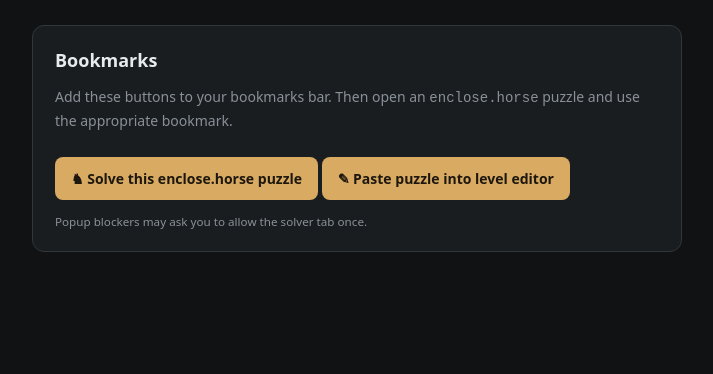
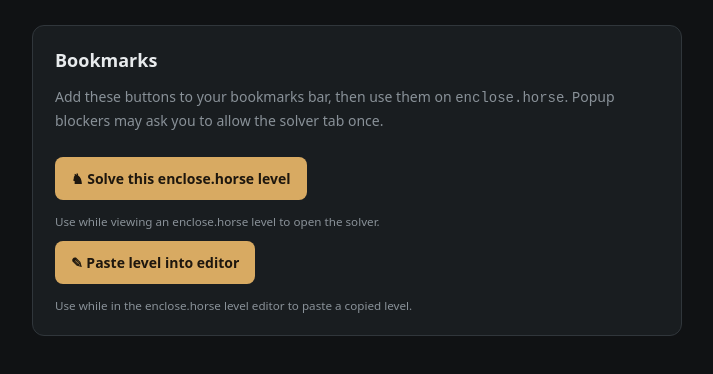
Before and after one commit to tristan852/enclose-horse-solver, a website built with Vite: page index.html in a window 1280 px wide. Shown: the part 134-508 px from the top of the page, without its empty margins (152-865 px from the left). Built offline with nearby package versions, Linux system fonts and the light colour scheme.

Commit message:
Update index.html

```diff
--- a/index.html
+++ b/index.html
@@ -353,20 +353,23 @@
     <h2>Bookmarks</h2>
 
     <p>
-      Add these buttons to your bookmarks bar. Then open an
-      <code>enclose.horse</code> puzzle and use the appropriate bookmark.
+      Add these buttons to your bookmarks bar, then use them on
+      <code>enclose.horse</code>.
+      Popup blockers may ask you to allow the solver tab once.
     </p>
 
     <a id="bookmark" href="#" draggable="true">
-      ♞ Solve this enclose.horse puzzle
+      ♞ Solve this enclose.horse level
     </a>
+    <small>
+      Use while viewing an enclose.horse level to open the solver.
+    </small>
 
     <a id="editor-bookmark" href="#" draggable="true">
-      ✎ Paste puzzle into level editor
+      ✎ Paste level into editor
     </a>
-
     <small>
-      Popup blockers may ask you to allow the solver tab once.
+      Use while in the enclose.horse level editor to paste a copied level.
     </small>
   </section>
 
```
